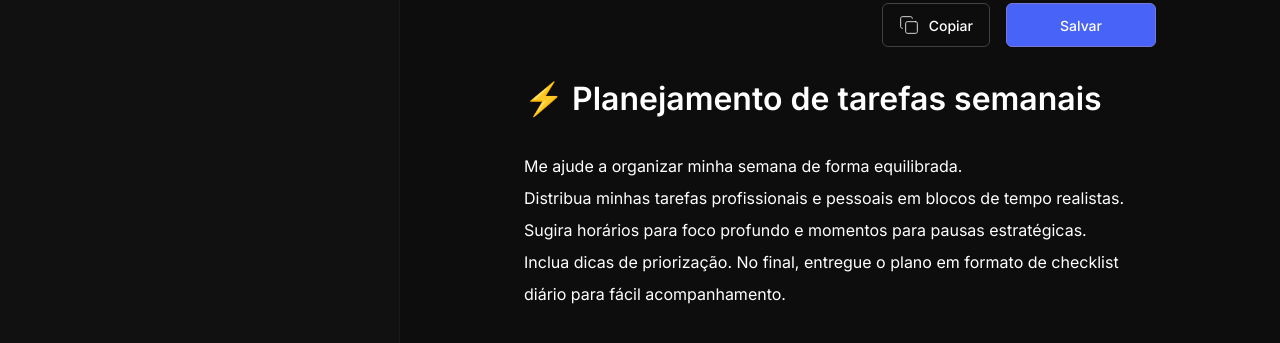
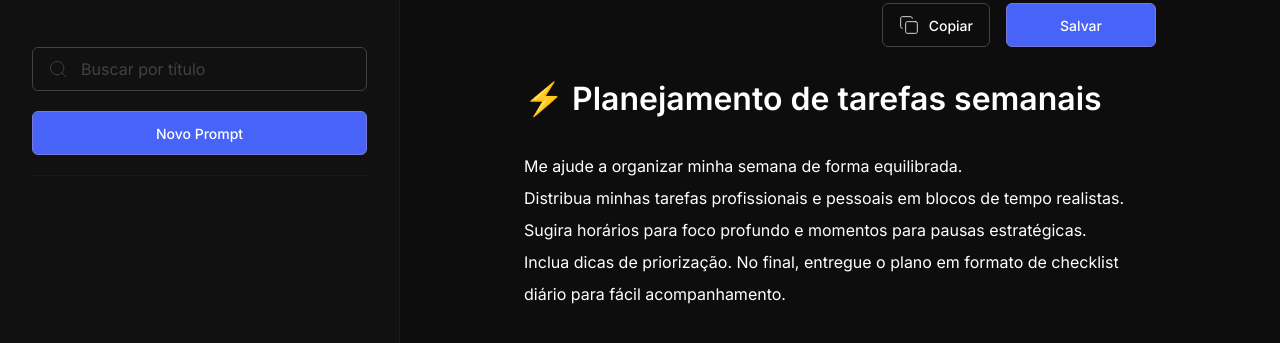
Before and after one commit to jihedberlim/prompts-manager, a plain HTML site: page index.html in a window 1280 px wide. Shown: the part 59-402 px from the top of the page. Drawn offline with Linux system fonts and the light colour scheme.

Commit message:
feat: add sidebar content and styling

```diff
--- a/index.html
+++ b/index.html
@@ -23,14 +23,21 @@
         <img src="assets/open.svg" alt="Abrir Menu" class="icon" />
       </button>
 
+
       <aside class="sidebar">
         <header class="sidebar-header">
           <img src="assets/logo.svg" alt="Logo" class="logo">
-
           <button class="icon-button" id="btn-collapse">
             <img src="assets/collapse.svg" alt="Fechar Menu" class="icon" />
           </button>
         </header>
+        <div class="sidebar-content">
+          <div class="search-container">
+            <img src="assets/search.svg" alt="Buscar" class="icon search-icon" />
+            <input type="text" class="search-input" id="search-input" placeholder="Buscar por título" />
+            <button class="btn-primary btn btn-full" id="btn-new">Novo Prompt</button>
+          </div>
+        </div>
       </aside>
 
       <main class="main">
--- a/style.css
+++ b/style.css
@@ -185,3 +185,46 @@ body {
 .logo {
   height: 24px;
 }
+
+.sidebar-content {
+  display: flex;
+  flex-direction: column;
+}
+
+.search-container {
+  display: flex;
+  flex-direction: column;
+  width: 100%;
+  position: relative;
+  padding-bottom: 20px;
+  border-bottom: 1px solid var(--gray-700);
+  gap: 20px;
+}
+
+.search-icon {
+  position: absolute;
+  left: 16px;
+  top: 22px;
+  transform: translateY(-50%);
+}
+
+.search-input {
+  background: transparent;
+  height: 44px;
+  width: 100%;
+  border: 1px solid var(--gray-200);
+  outline: none;
+  color: var(--white);
+  font-size: 16px;
+  border-radius: 6px;
+  padding-left: 48px;
+}
+
+.search-input::placeholder {
+  color: var(--gray-200);
+}
+
+.btn-full{
+  width: 100%;
+  justify-content: center;
+}
```
